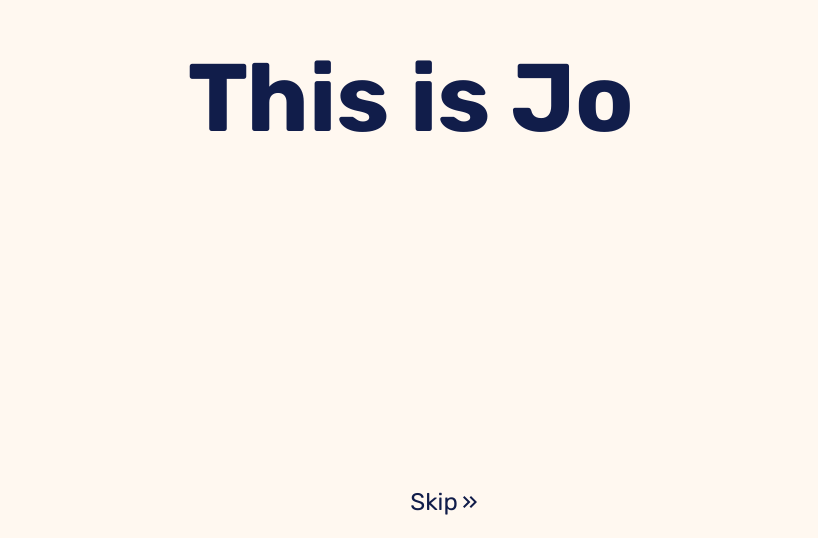
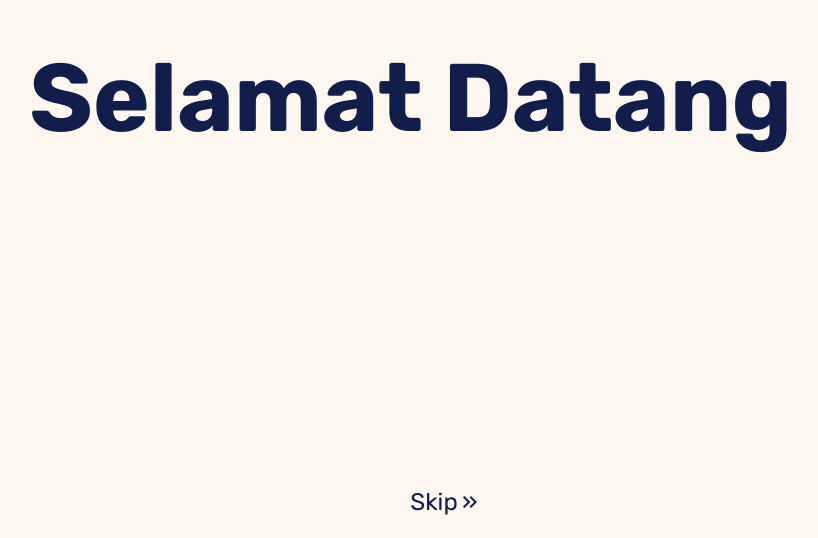
Before and after one commit to Sajojo/myportfolio, a React (Vite) app: page / in a window 1280 px wide. Shown: the part 262-800 px from the top of the page, without its empty margins (194-1012 px from the left). Built offline with nearby package versions, Linux system fonts and the light colour scheme.

Commit message:
Changed Warm

```diff
--- a/src/Warm.jsx
+++ b/src/Warm.jsx
@@ -33,11 +33,11 @@ const Warm = () => {
           <span style={{ color: "#111D4A", fontWeight: "bold" }}>
             {/* Style will be inherited from the parent element */}
             <Typewriter
-              words={["This is Hello", "This is Welcome", "This is Jo"]}
+              words={["Welcome", "欢迎光临", "Selamat Datang"]}
               cursor
               cursorStyle="_"
-              typeSpeed={70}
-              deleteSpeed={50}
+              typeSpeed={100}
+              deleteSpeed={150}
               delaySpeed={1000}
             />
           </span>
```
